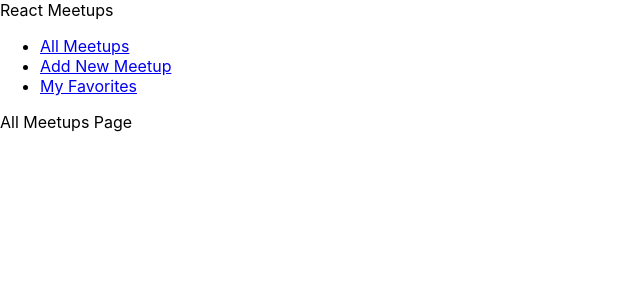
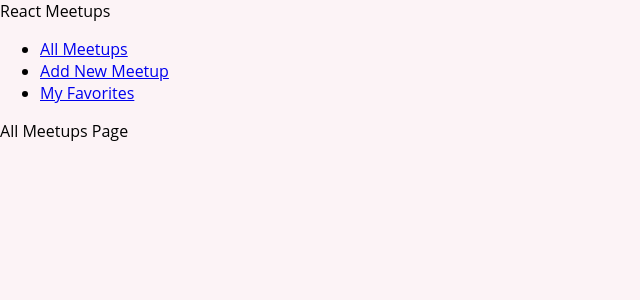
Before and after one commit to Kayizoku/simple-web-page, a React (Create React App) app: page / in a window 1280 px wide. Shown: the top 300 px of the page, without its empty margins (0-640 px from the left). Built offline with nearby package versions, Linux system fonts and the light colour scheme.

Commit message:
Added basic css for index.css

```diff
--- a/src/index.css
+++ b/src/index.css
@@ -1,13 +1,19 @@
-body {
-  margin: 0;
-  font-family: -apple-system, BlinkMacSystemFont, 'Segoe UI', 'Roboto', 'Oxygen',
-    'Ubuntu', 'Cantarell', 'Fira Sans', 'Droid Sans', 'Helvetica Neue',
-    sans-serif;
-  -webkit-font-smoothing: antialiased;
-  -moz-osx-font-smoothing: grayscale;
+* {
+  box-sizing: border-box;
 }
 
-code {
-  font-family: source-code-pro, Menlo, Monaco, Consolas, 'Courier New',
-    monospace;
+body {
+  font-family: 'Open Sans', sans-serif;
+  margin: 0;
+  background-color: #fcf3f6;
 }
+
+h1 {
+  font-size: 2.5rem;
+  color: #2c292b;
+}
+
+h2 {
+  font-size: 1.5rem;
+  color: #2c292b;
+}
```
